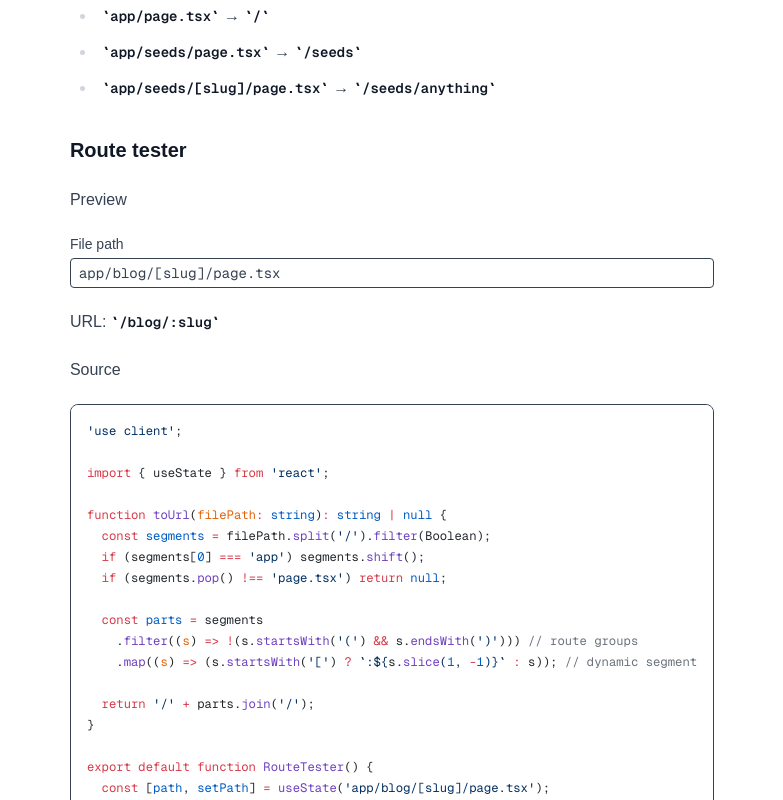
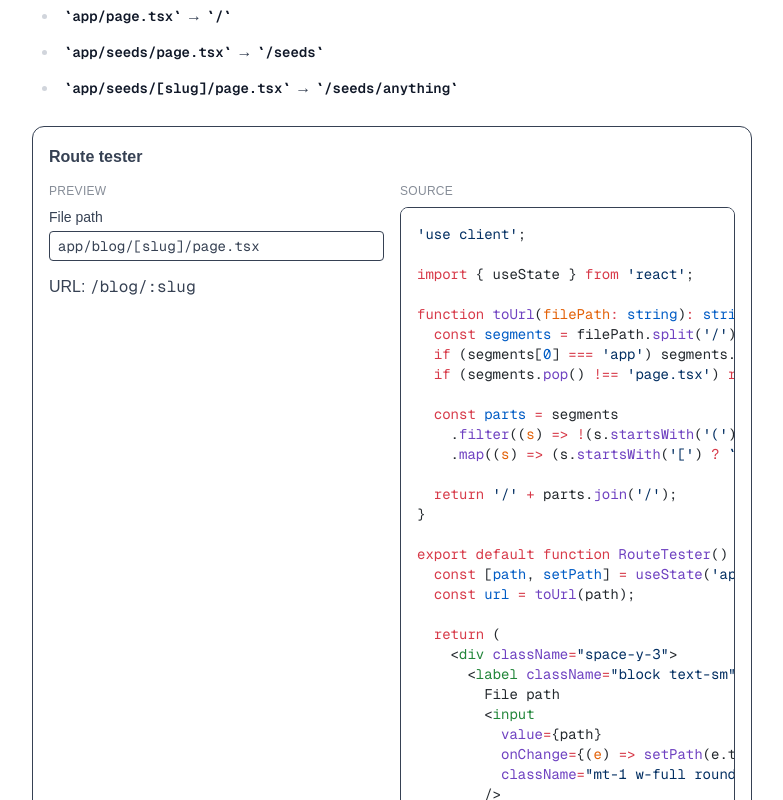
Before and after one commit to ZebV3/sprout, a Next.js app: page /seeds/01-routing in a window 1280 px wide. Shown: the part 600-1400 px from the top of the page, without its empty margins (248-1031 px from the left). Built offline with nearby package versions, Linux system fonts and the light colour scheme.

Commit message:
demo component styles added

```diff
--- a/src/components/demo/demo.tsx
+++ b/src/components/demo/demo.tsx
@@ -14,15 +14,19 @@ export async function Demo({ name, title }: { name: string; title?: string }) {
   );
 
   return (
-    <section>
-      {title && <h3>{title}</h3>}
-      <div>
+    <section className="not-prose my-6 rounded-xl border p-4">
+      {title && <h3 className="mb-3 font-semibold">{title}</h3>}
+      <div className="grid gap-4 md:grid-cols-2">
         <div>
-          <p>Preview</p>
+          <p className="mb-2 text-xs tracking-wide uppercase opacity-60">
+            Preview
+          </p>
           <Component />
         </div>
-        <div>
-          <p>Source</p>
+        <div className="min-w-0">
+          <p className="mb-2 text-xs tracking-wide uppercase opacity-60">
+            Source
+          </p>
           <CodeBlock code={source.trimEnd()} />
         </div>
       </div>
```
